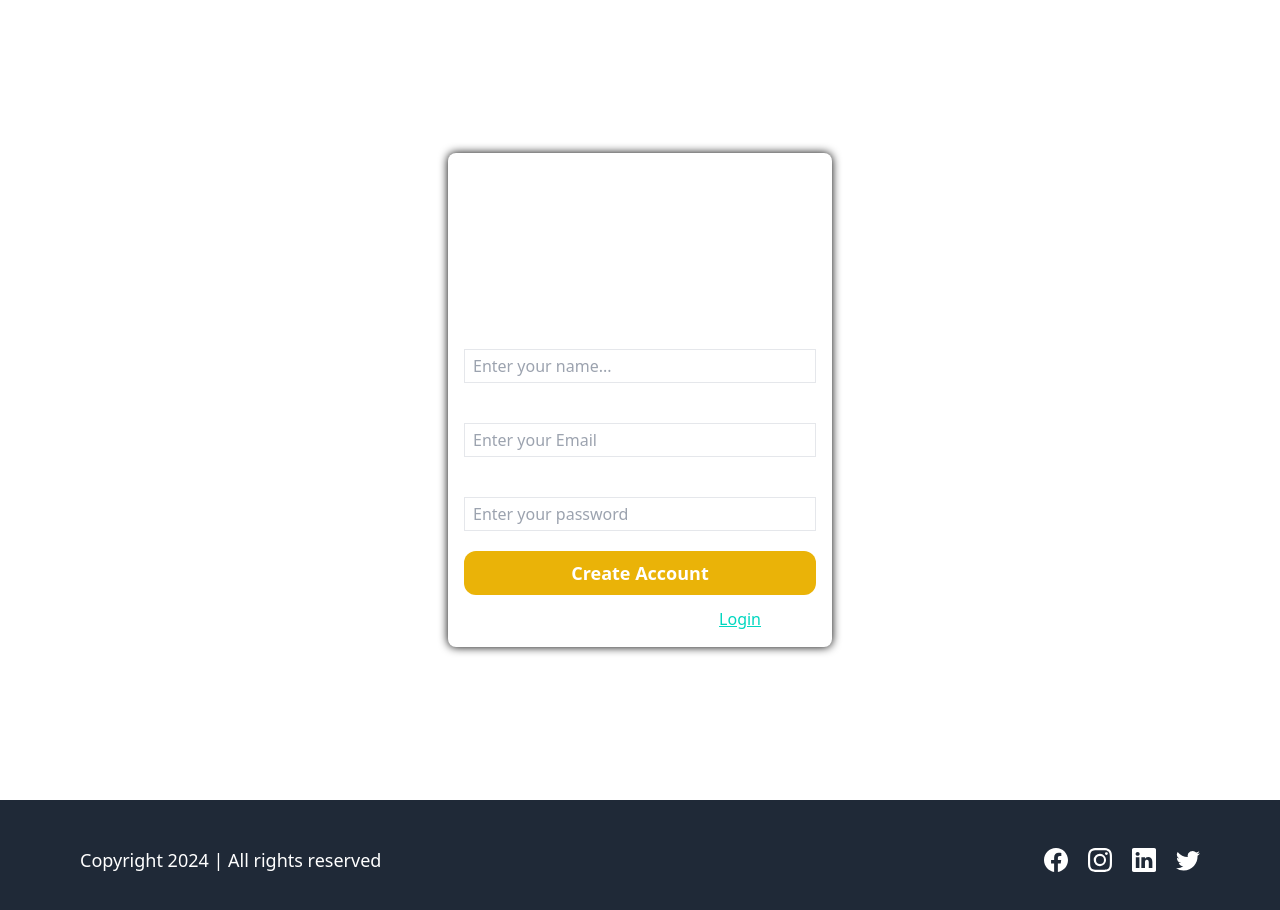
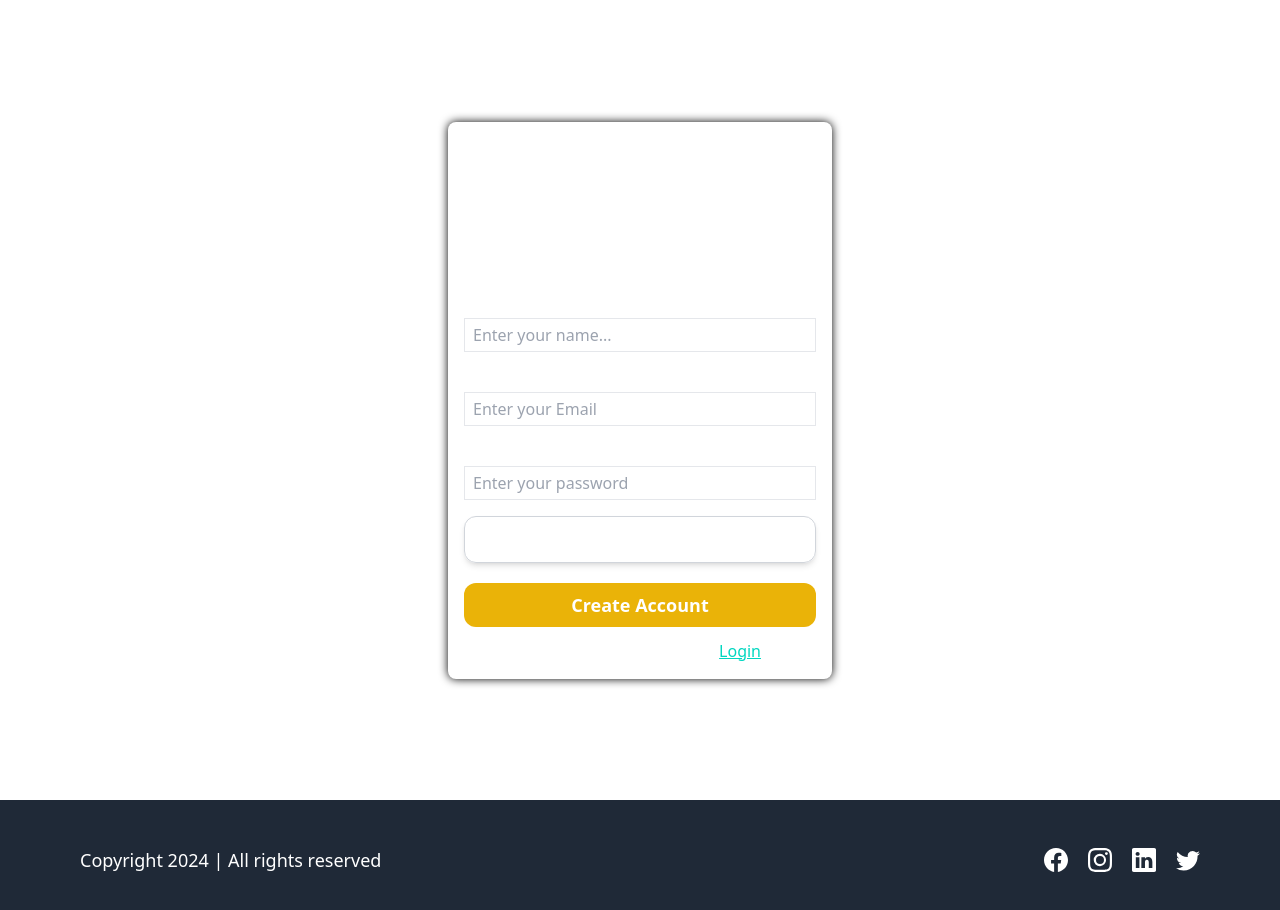
Before and after one commit to AbhayBamboriya/d, a React (Vite) app: page /signup in a window 1280 px wide. Shown: the top 910 px of the page. Built offline with nearby package versions, Linux system fonts and the light colour scheme.

Commit message:
role is integrated

```diff
--- a/src/Helpers/axiosInstance.js
+++ b/src/Helpers/axiosInstance.js
@@ -1,6 +1,6 @@
 import axios from "axios";
-const BASE_URL="https://lms-server-10l8.onrender.com/api/v1"
-// const BASE_URL="http://localhost:4052/api/v1"
+// const BASE_URL="https://lms-server-10l8.onrender.com/api/v1"
+const BASE_URL="http://localhost:4052/api/v1"
 
 const  axiosInstance=axios.create();
 
--- a/src/Pages/ForgotPassword.jsx
+++ b/src/Pages/ForgotPassword.jsx
@@ -25,7 +25,10 @@
     async function makeRequest() {
         console.log('before');
 
-        await delay(1000);
+        setTimeout(() => {
+            console.log("This message appears after 3 seconds");
+        }, 3000); // 3000ms = 3 seconds
+
 
         console.log('after');
       }
@@ -36,24 +39,13 @@
             toast.error('Please fill the details');
             return
         }
-        // console.log('reached',mail.email);
-        const res=await dispatch(found(mail))
-            // toast.promise(res,
-            //     {
-            //         loading:'Wait! Authentication in Progress ',
-            //         success:(res)=>{
-            //             return res?.data?.message
-            //         },
-            //         // error:'Enter a registered User Id'
-            //     }
-            // )
-        console.log('responseFromForgotPasswro',res)
-        if(res?.payload?.success){
+
             const token=await dispatch(forgot(mail))
             // console.log(token?.payload?.data?.resetPasswordUrl,'resToken');
+
             console.log('tokenin',token);
             console.log(token?.payload?.data?.resetToken);
-            makeRequest()
+            // makeRequest()
             if(token?.payload?.data?.resetToken){
                 // <ResetPassword url='token?.payload?.data?.resetPasswordUrl'/>
                 // <Link to></Link>
@@ -62,7 +54,7 @@
                 navigate('/resetPassword')
 
             }
-        }
+
         setMail({
             email:"",
             // password:"",
--- a/src/Pages/Signup.jsx
+++ b/src/Pages/Signup.jsx
@@ -14,7 +14,8 @@
         fullName:"",
         email:"",
         password:"",
-        avatar:""
+        avatar:"",
+        role:""
     })
 
     function handleUserInput(e){
@@ -47,7 +48,7 @@
 
     async function createNewAccount(e){
         e.preventDefault();
-        if(!signupData.avatar || !signupData.email || !signupData.fullName || !signupData.password){
+        if(!signupData.avatar || !signupData.email || !signupData.fullName || !signupData.password || !signupData.role){
             toast.error('Please fill all the details');
             return
         }
@@ -84,7 +85,7 @@
         formData.append("email",signupData.email)
         formData.append("password",signupData.password)
         formData.append("avatar",signupData.avatar)
-
+        formData.append("role",signupData.role)
         // dispatch creae account action
         console.log('form data',formData);
         const response=await dispatch(createAccount(formData))
@@ -97,7 +98,8 @@
         //     fullName:"",
         //     email:"",
         //     password:"",
-        //     avatar:""
+        //     avatar:"",
+        //     role:""
         // })
 
 
@@ -162,6 +164,11 @@
                             value={signupData.password}
                             />
                     </div>
+                    <select id="options" style={{ backgroundColor: 'transparent' }} className="bg-transparent mt-1 block w-full border text-3 md:h-[10%] lg:h-[10%]  max-sm:h-[20%] border-gray-300 bg-white p-3 rounded-xl shadow-md focus:outline-none focus:ring-indigo-500 focus:border-indigo-500 sm:text-sm" name='role' value={signupData.role} onChange={handleUserInput}>
+                        <option value="" disabled selected className='bg-re-300 text-xl itali text-rose-500 focus:bg-red-400'>Role</option>
+                        <option value="ADMIN" className='bg-re-300 text-xl itali text-rose-500 focus:bg-red-400'>Admin</option>
+                        <option value="USER" className='bg-re-300 text-xl itali text-rose-500 hover:bg-red-400'>User</option>
+                    </select>
                     {/* ype-sumbmit page will get refresh */}
                     <button type="submit" className="bg-yellow-500 mt-2 hover:bg-yellow-600 transition-all ease-in-out duration-300 rounded-xl py-2 font-semibold text-lg cursor-pointer">
                         Create Account
--- a/src/Redux/Slices/AuthSlice.js
+++ b/src/Redux/Slices/AuthSlice.js
@@ -69,6 +69,17 @@
     try{
         const res=axiosInstance.post('/user/reset',data)
         console.log('response forgot',await (res));
+
+        toast.promise(res,
+            {
+                loading:'Wait! Authentication in Progress ',
+                success:(res)=>{
+                    return "Enter Password"
+                },
+                error:'Enter a registered User Id'
+            }
+        )
+
         return await res
     }
     catch(e){
```
